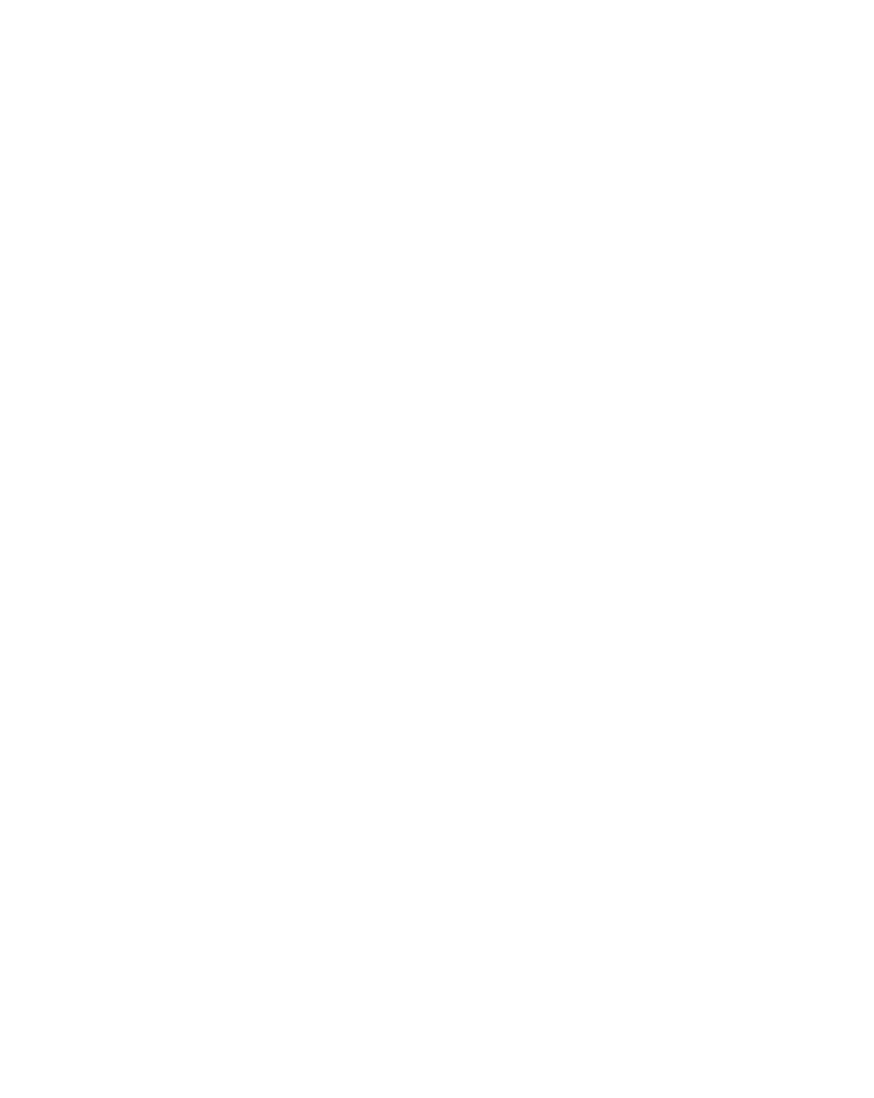
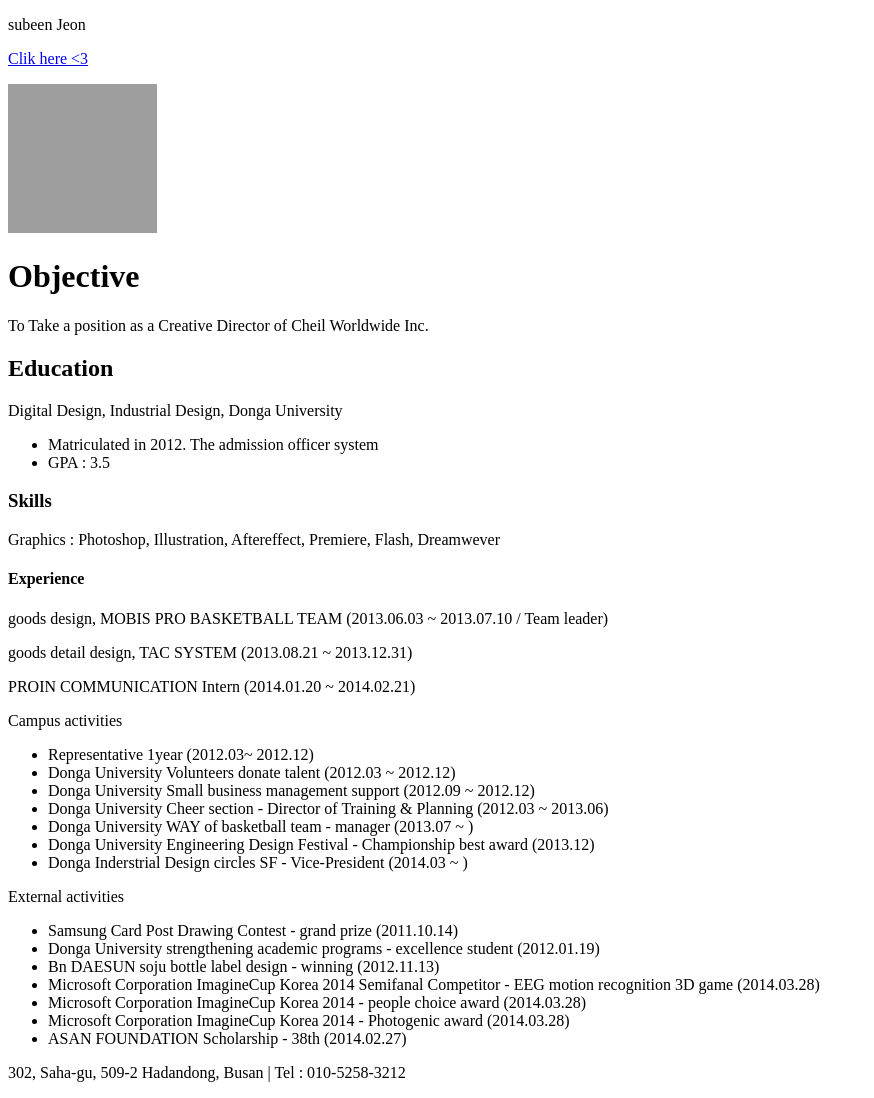
Before and after one commit to subeenjeon/Test, a plain HTML site: page index.html in a window 1280 px wide. Shown: the whole page, without its empty margins (0-874 px from the left). Before the commit the page ends 800 px from the top, so only its background shows below. Drawn offline with Linux system fonts and the light colour scheme; grey boxes are pictures that could not be loaded.

Commit message:
Update index.html

```diff
--- a/index.html
+++ b/index.html
@@ -1,10 +1,53 @@
 <!DOCTYPE html>
-<html>
-    <head>
-        <link type="text/css" rel="stylsheet" href="stylesheet.css"/>
-                <title>
-                    <body>
-                    </body>
-                </title>
-    </head>
-</html>
+	<html>
+		<head>
+			<link type="text/css" rel="stylesheet" href="stylesheet.css"/>
+			<title>What would you like to know?</title>
+		</head>
+		<body>
+			<div id="header">
+				<p id="name">subeen Jeon</p>
+				<a href="https://www.facebook.com/subeen.jeon"><p id="email">Clik here <3</p></a>
+			</div>
+			<div class="right">
+			    <img src="https://fbcdn-sphotos-h-a.akamaihd.net/hphotos-ak-prn2/t1.0-9/10177479_546742808777327_3088238295316275183_n.jpg" width="149" height="149" />
+			    	<h1>Objective</h1>
+				<p>To Take a position as a Creative Director of Cheil Worldwide Inc.</p>
+				<h2>Education</h2>
+				<p>Digital Design, Industrial Design, Donga University</p>
+				<ul>
+					<li>Matriculated in 2012. The admission officer system</li>
+					<li>GPA : 3.5</li>
+				</ul>
+				<h3>Skills</h3>
+				<p>Graphics : Photoshop, Illustration, Aftereffect, Premiere, Flash, Dreamwever</p>
+				<h4>Experience</h4>
+				<p>goods design, MOBIS PRO BASKETBALL TEAM (2013.06.03 ~ 2013.07.10 / Team leader)</p>
+				<p>goods detail design, TAC SYSTEM (2013.08.21 ~ 2013.12.31)</p>
+				<p>PROIN COMMUNICATION Intern (2014.01.20 ~ 2014.02.21)</p>
+				<p>Campus activities </p>
+				<ul>
+					<li>Representative 1year (2012.03~ 2012.12)</li>
+					<li>Donga University Volunteers donate talent (2012.03 ~ 2012.12)</li>
+					<li>Donga University Small business management support (2012.09 ~ 2012.12)</li>
+					<li>Donga University Cheer section - Director of Training & Planning (2012.03 ~ 2013.06)</li>
+					<li>Donga University WAY of basketball team - manager (2013.07 ~ )</li>
+					<li>Donga University Engineering Design Festival - Championship best award (2013.12)</li>
+					<li>Donga Inderstrial Design circles SF - Vice-President (2014.03 ~ )</li>
+				</ul>
+				<p>External activities </p>
+				<ul>
+					<li>Samsung Card Post Drawing Contest -  grand prize (2011.10.14)</li>
+					<li>Donga University strengthening academic programs - excellence student (2012.01.19)</li>
+					<li>Bn DAESUN soju bottle label design - winning (2012.11.13)</li>
+					<li>Microsoft Corporation ImagineCup Korea 2014 Semifanal Competitor - EEG motion recognition 3D game (2014.03.28)</li>
+					<li>Microsoft Corporation ImagineCup Korea 2014 - people choice award (2014.03.28)</li>
+					<li>Microsoft Corporation ImagineCup Korea 2014 - Photogenic award (2014.03.28)</li>
+					<li>ASAN FOUNDATION Scholarship - 38th (2014.02.27)</li>
+				</ul>
+		</div>
+			<div id="footer">
+				<p>302, Saha-gu, 509-2 Hadandong, Busan | Tel : 010-5258-3212</p>
+			</div>
+		</body>
+	</html>
```
